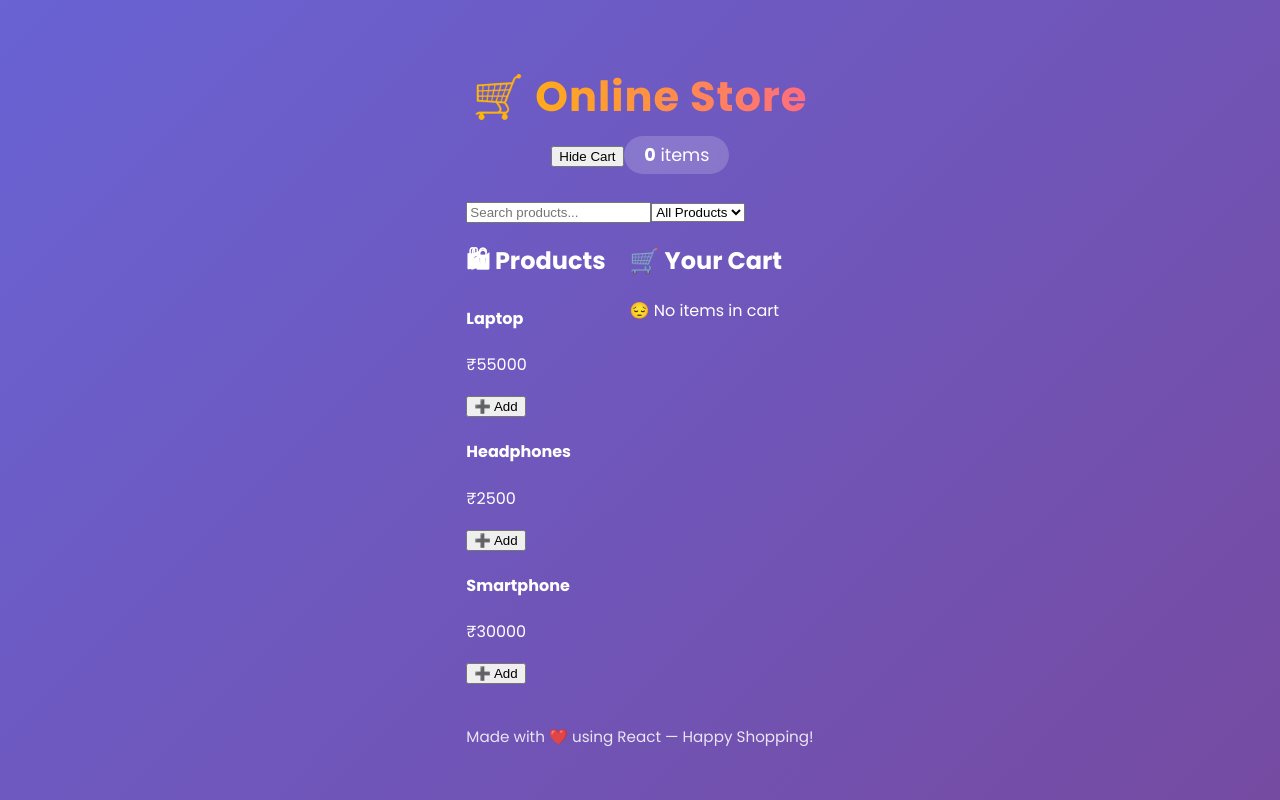
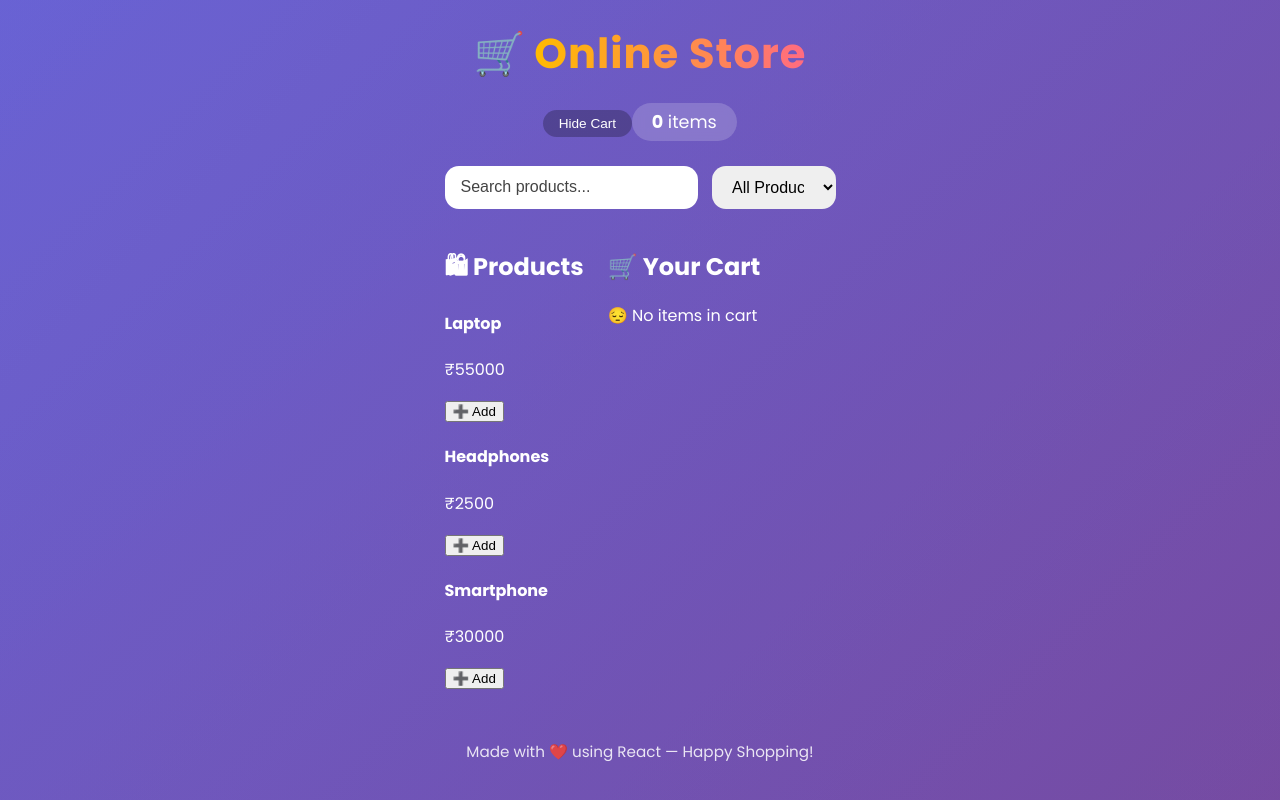
Before and after one commit to uday79936/Online-book-store, a React (Create React App) app: page / in a window 1280 px wide. Built offline with nearby package versions, Linux system fonts and the light colour scheme.

Commit message:
Update styles.css

```diff
--- a/src/styles.css
+++ b/src/styles.css
@@ -1,3 +1,4 @@
+/* Global layout */
 body {
   font-family: "Poppins", sans-serif;
   margin: 0;
@@ -12,28 +13,85 @@
   padding: 20px 32px;
 }
 
+/* Header */
 .header {
   text-align: center;
   margin-bottom: 25px;
   animation: fadeIn 0.8s ease-in;
 }
 
-.header h1 {
-  font-size: 2.6rem;
-  margin-bottom: 8px;
-  letter-spacing: 1px;
+.header h1 span {
   background: linear-gradient(90deg, #ffbb00, #ff6b81);
   -webkit-background-clip: text;
   color: transparent;
+  letter-spacing: 1px;
 }
 
+.header h1 {
+  font-size: 2.6rem;
+  margin: 0 0 10px;
+}
+
+/* Cart count badge */
 .cart-status {
   font-size: 1.1rem;
   padding: 6px 20px;
   border-radius: 30px;
   display: inline-block;
-  background: rgba(255, 255, 255, 0.18);
+  background: rgba(255,255,255,0.18);
   backdrop-filter: blur(6px);
+  margin-top: 6px;
+}
+
+/* toggle cart button */
+.toggle-cart-btn {
+  margin-top: 15px;
+  border: none;
+  padding: 6px 16px;
+  border-radius: 20px;
+  background: rgba(0,0,0,0.25);
+  color: white;
+  font-size: 0.85rem;
+  cursor: pointer;
+  transition: 0.3s;
+}
+
+.toggle-cart-btn:hover {
+  background: rgba(0,0,0,0.45);
+}
+
+/* section top controls */
+.top-controls {
+  margin: 25px 0 20px;
+  display: flex;
+  gap: 14px;
+  justify-content: space-between;
+}
+
+/* search box */
+.search-box {
+  width: 65%;
+  padding: 12px 16px;
+  border-radius: 14px;
+  border: none;
+  outline: none;
+  font-size: 1rem;
+  color: black;
+}
+
+.search-box::placeholder {
+  color: #444;
+}
+
+/* category dropdown */
+.select-box {
+  width: 35%;
+  padding: 12px 16px;
+  border-radius: 14px;
+  border: none;
+  outline: none;
+  font-size: 1rem;
+  color: black;
 }
 
 .content {
@@ -42,16 +100,33 @@
   animation: slideUp 1s ease-out;
 }
 
+/* Cart column animation */
+.cart-container {
+  animation: fadeIn 0.4s ease-in-out;
+}
+
+/* Footer */
 .footer {
-  margin-top: 40px;
+  margin-top: 50px;
   text-align: center;
   opacity: 0.85;
   font-size: 0.95rem;
 }
 
+/* Responsive layout */
 @media (max-width: 880px) {
+
   .content {
     flex-direction: column;
+  }
+
+  .top-controls {
+    flex-direction: column;
+  }
+
+  .search-box,
+  .select-box {
+    width: 100%;
   }
 }
 
```
